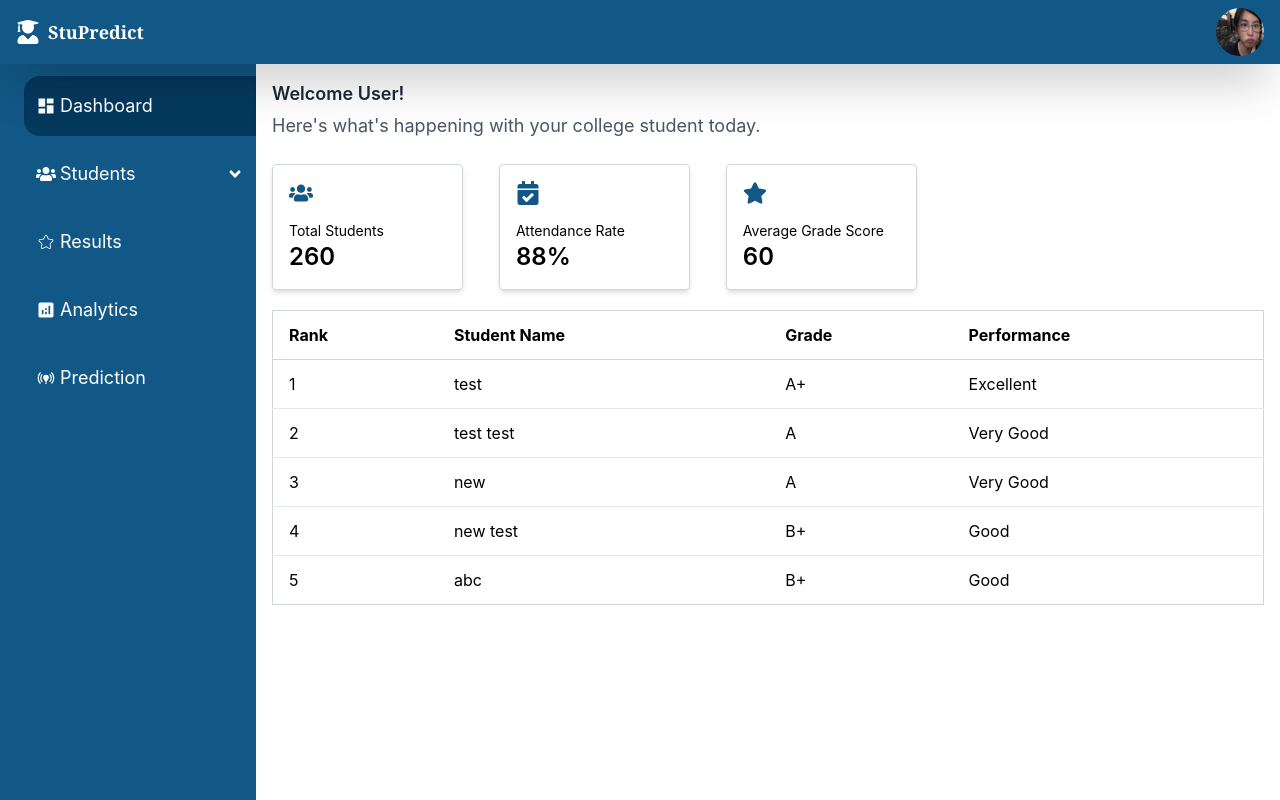
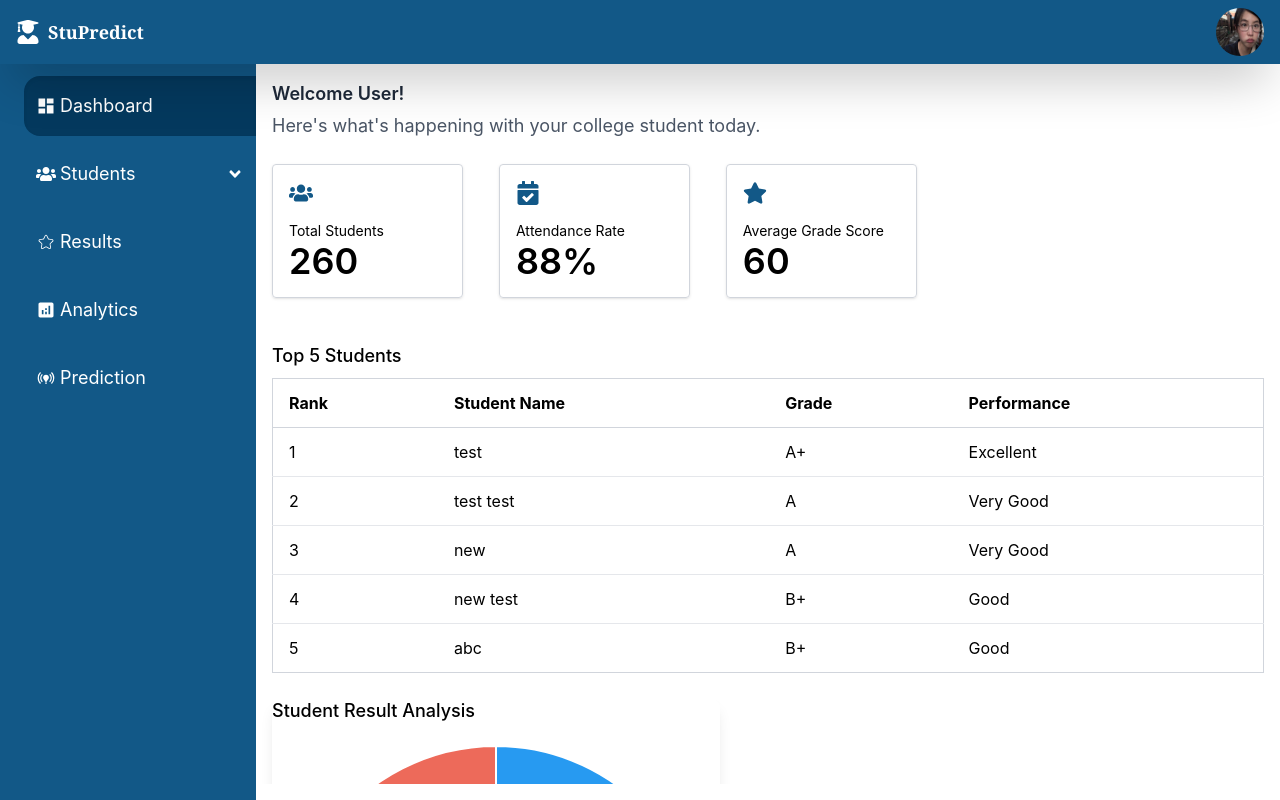
Before and after one commit to aakritishi/student-performance, a React (Vite) app: page /home in a window 1280 px wide. Built offline with nearby package versions, Linux system fonts and the light colour scheme; sample sign-in values are in the browser's storage.

Commit message:
feat: pie chart for result analysis section done

```diff
--- a/package.json
+++ b/package.json
@@ -14,6 +14,7 @@
     "axios": "^1.16.1",
     "chart.js": "^4.5.1",
     "react": "^19.2.5",
+    "react-chartjs-2": "^5.3.1",
     "react-dom": "^19.2.5",
     "react-icons": "^5.6.0",
     "react-router-dom": "^7.15.1",
--- /dev/null
+++ b/src/components/dashboard/PieChart.jsx
@@ -0,0 +1,71 @@
+import React from "react";
+import { Pie } from "react-chartjs-2";
+import {
+  Chart as ChartJS,
+  ArcElement,
+  Tooltip,
+  Legend,
+} from "chart.js";
+
+ChartJS.register(ArcElement, Tooltip, Legend);
+
+const PieChart = () => {
+  const passedStudents = 85;
+  const failedStudents = 15;
+
+  const totalStudents = passedStudents + failedStudents;
+
+  const data = {
+    labels: ["Passed", "Failed"],
+    datasets: [
+      {
+        label: "Students",
+        data: [passedStudents, failedStudents],
+        backgroundColor: [
+          "#279AF1",
+          "#ED6A5A",
+        ],
+        borderColor: "#ffffff",
+        borderWidth: 2,
+        hoverOffset: 4,
+      },
+    ],
+  };
+
+  const options = {
+    responsive: true,
+    plugins: {
+      legend: {
+        position: "bottom",
+        labels: {
+          font: {
+            size: 14,
+          },
+        },
+      },
+      tooltip: {
+        callbacks: {
+          label: function (context) {
+            const value = context.raw;
+            const percentage = ((value / totalStudents) * 100).toFixed(1);
+
+            return `${context.label}: ${value} Students (${percentage}%)`;
+          },
+        },
+      },
+    },
+  };
+
+  return (
+    <div className="w-full max-w-md bg-white rounded-xl shadow-lg mt-6">
+      <h2 className="text-lg font-medium mb-5">
+        Student Result Analysis
+      </h2>
+
+      <Pie data={data} options={options} />
+
+    </div>
+  );
+};
+
+export default PieChart;
--- a/src/components/dashboard/TopFive.jsx
+++ b/src/components/dashboard/TopFive.jsx
@@ -2,7 +2,8 @@ import React from 'react';
 
 const TopFive = () => {
   return (
-    <div className="w-full overflow-x-auto">
+    <div className="w-full overflow-x-auto mt-4">
+        <h1 className='text-lg my-2 font-medium'>Top 5 Students</h1>
       <table className="w-full border border-gray-300">
         <thead>
           <tr className="border-y border-gray-300">
--- a/src/components/dashboard/TopSection.jsx
+++ b/src/components/dashboard/TopSection.jsx
@@ -10,20 +10,20 @@ const TopSection = () => {
         <h2 className='text-lg text-gray-600 font-normal mb-4'>Here's what's happening with your college student today.</h2>
 
         <div className='grid grid-cols-1 md:grid-cols-3 md:gap-9 gap-3 w-[65%]'>
-            <div className='p-4 mt-2 mb-5 rounded shadow-md border border-gray-300'>
+            <div className='p-4 mt-2 mb-5 rounded shadow-sm border border-gray-300'>
                 <FaUsers className='size-6 mb-4 text-[#125887]'/>
                 <h1 className='text-sm font-normal'>Total Students</h1>
-                <h2 className='text-2xl font-semibold'>260</h2>
+                <h2 className='text-4xl font-semibold'>260</h2>
             </div>
-            <div className='p-4 mt-2 mb-5 rounded shadow-md border border-gray-300'>
+            <div className='p-4 mt-2 mb-5 rounded shadow-sm border border-gray-300'>
                 <FaCalendarCheck className='size-6 mb-4 text-[#125887]'/>
                 <h1 className='text-sm font-normal'>Attendance Rate</h1>
-                <h2 className='text-2xl font-semibold'>88%</h2>
+                <h2 className='text-4xl font-semibold'>88%</h2>
             </div>
-            <div className='p-4 mt-2 mb-5 rounded shadow-md border border-gray-300'>
+            <div className='p-4 mt-2 mb-5 rounded shadow-sm border border-gray-300'>
                 <FaStar className='size-6 mb-4 text-[#125887]'/>
                 <h1 className='text-sm font-normal'>Average Grade Score</h1>
-                <h2 className='text-2xl font-semibold'>60</h2>
+                <h2 className='text-4xl font-semibold'>60</h2>
             </div>
         </div>
     </div>
--- a/src/pages/admin/Home.jsx
+++ b/src/pages/admin/Home.jsx
@@ -1,12 +1,14 @@
 import React from 'react'
 import TopSection from '../../components/dashboard/TopSection'
 import TopFive from '../../components/dashboard/TopFive'
+import PieChart from '../../components/dashboard/PieChart'
 
 const Home = () => {
   return (
     <div className=''>
       <TopSection/>
       <TopFive/>
+      <PieChart/>
     </div>
   )
 }
```
Also changed, not shown: 1 other file (tests, documents, lock files or other folders).
